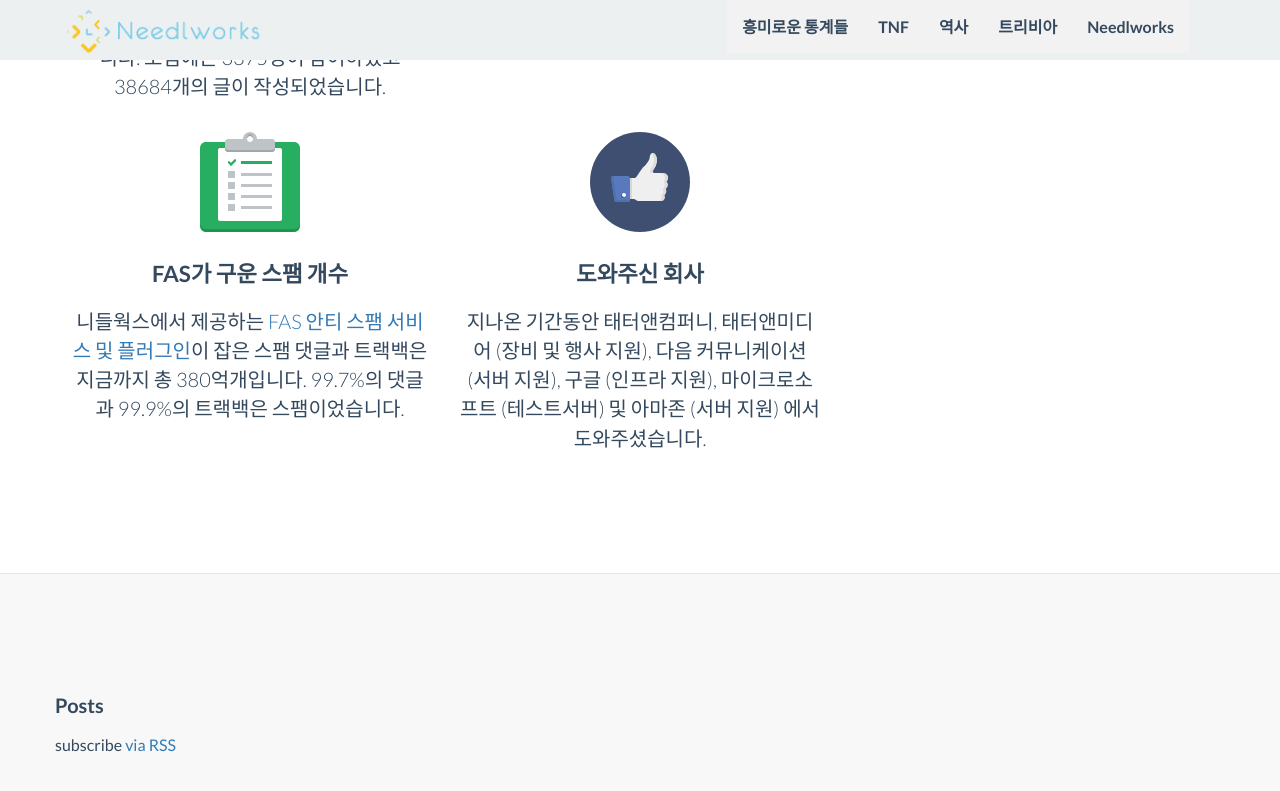
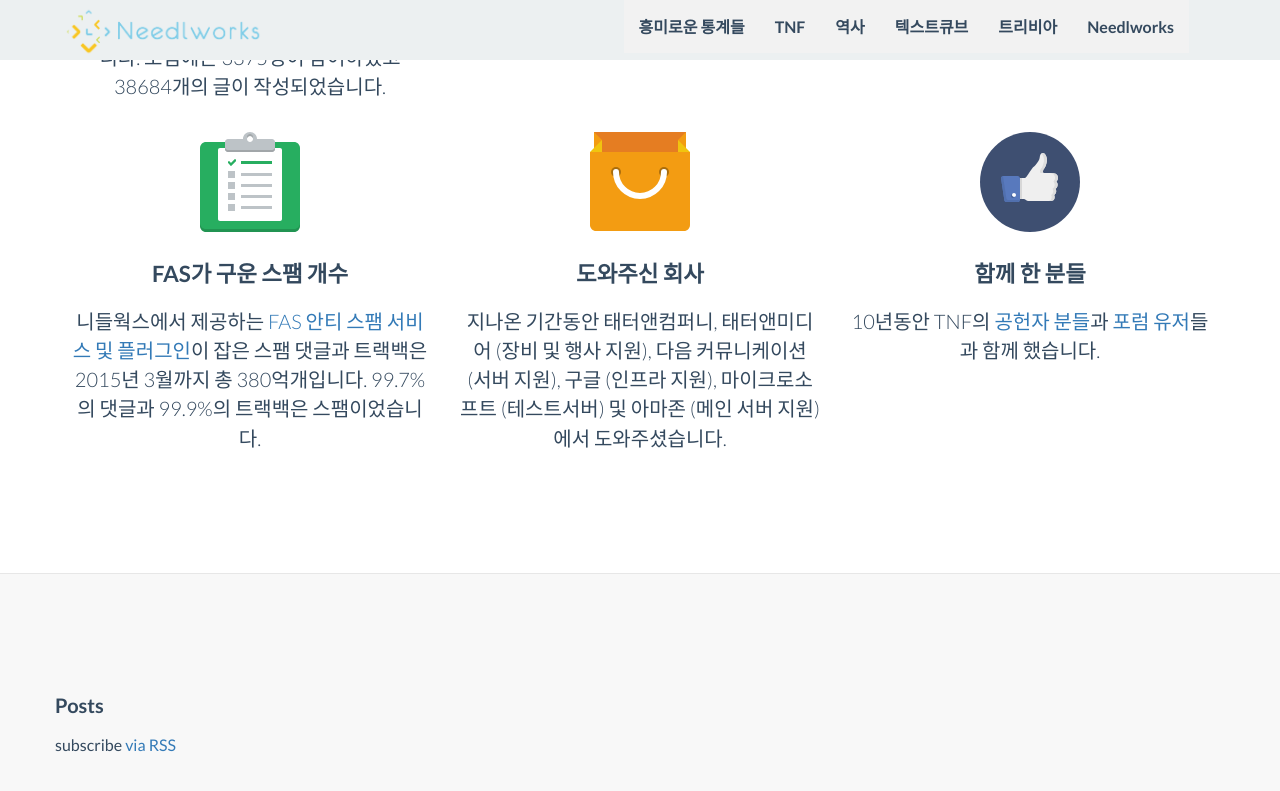
Before and after one commit to Needlworks/10yr-anniversary, a Jekyll site: the page built from index.html, in a window 1280 px wide and 900 px high, scrolled down 1804 px. Shown: the top 791 px of the window. Built offline with Jekyll 4.4.1, drawn with Linux system fonts in a browser that asks for light colours; nearby versions of some CDN libraries.

Commit message:
added - textcube.md (from slack / dashboard), updated index.html  -

```diff
--- a/index.html
+++ b/index.html
@@ -98,13 +98,19 @@
       <div class="col-sm-4  wow fadeInDown text-center">
         <img class="rotate" src="img/icon/clipboard.svg" alt="Generic placeholder image">
         <h3>FAS가 구운 스팸 개수</h3>
-        <p class="lead">니들웍스에서 제공하는 <a href="http://antispam.textcube.org">FAS 안티 스팸 서비스 및 플러그인</a>이 잡은 스팸 댓글과 트랙백은 지금까지 총 380억개입니다. 99.7%의 댓글과 99.9%의 트랙백은 스팸이었습니다.</p>
+        <p class="lead">니들웍스에서 제공하는 <a href="http://antispam.textcube.org">FAS 안티 스팸 서비스 및 플러그인</a>이 잡은 스팸 댓글과 트랙백은 2015년 3월까지 총 380억개입니다. 99.7%의 댓글과 99.9%의 트랙백은 스팸이었습니다.</p>
+       <!-- <p><a class="btn btn-embossed btn-primary view" role="button">View Details</a></p> -->
+      </div><!-- /.col-lg-4 -->
+      <div class="col-sm-4  wow fadeInDown text-center">
+        <img class="rotate" src="img/icon/paper-bag.svg" alt="Generic placeholder image">
+        <h3>도와주신 회사</h3>
+        <p class="lead">지나온 기간동안 태터앤컴퍼니, 태터앤미디어 (장비 및 행사 지원), 다음 커뮤니케이션 (서버 지원), 구글 (인프라 지원), 마이크로소프트 (테스트서버) 및 아마존 (메인 서버 지원) 에서 도와주셨습니다.</p>
        <!-- <p><a class="btn btn-embossed btn-primary view" role="button">View Details</a></p> -->
       </div><!-- /.col-lg-4 -->
       <div class="col-sm-4  wow fadeInDown text-center">
         <img class="rotate" src="img/icon/like.svg" alt="Generic placeholder image">
-        <h3>도와주신 회사</h3>
-        <p class="lead">지나온 기간동안 태터앤컴퍼니, 태터앤미디어 (장비 및 행사 지원), 다음 커뮤니케이션 (서버 지원), 구글 (인프라 지원), 마이크로소프트 (테스트서버) 및 아마존 (서버 지원) 에서 도와주셨습니다.</p>
+        <h3>함께 한 분들</h3>
+        <p class="lead">10년동안 TNF의 <a href="textcube/">공헌자 분들</a>과 <a href="http://forum.tattersite.com/ko/">포럼 유저</a>들과 함께 했습니다.</p>
        <!-- <p><a class="btn btn-embossed btn-primary view" role="button">View Details</a></p> -->
       </div><!-- /.col-lg-4 -->
     </div><!-- /.row -->
```
Also changed, not shown: textcube.md (added, +58 -0 lines).
